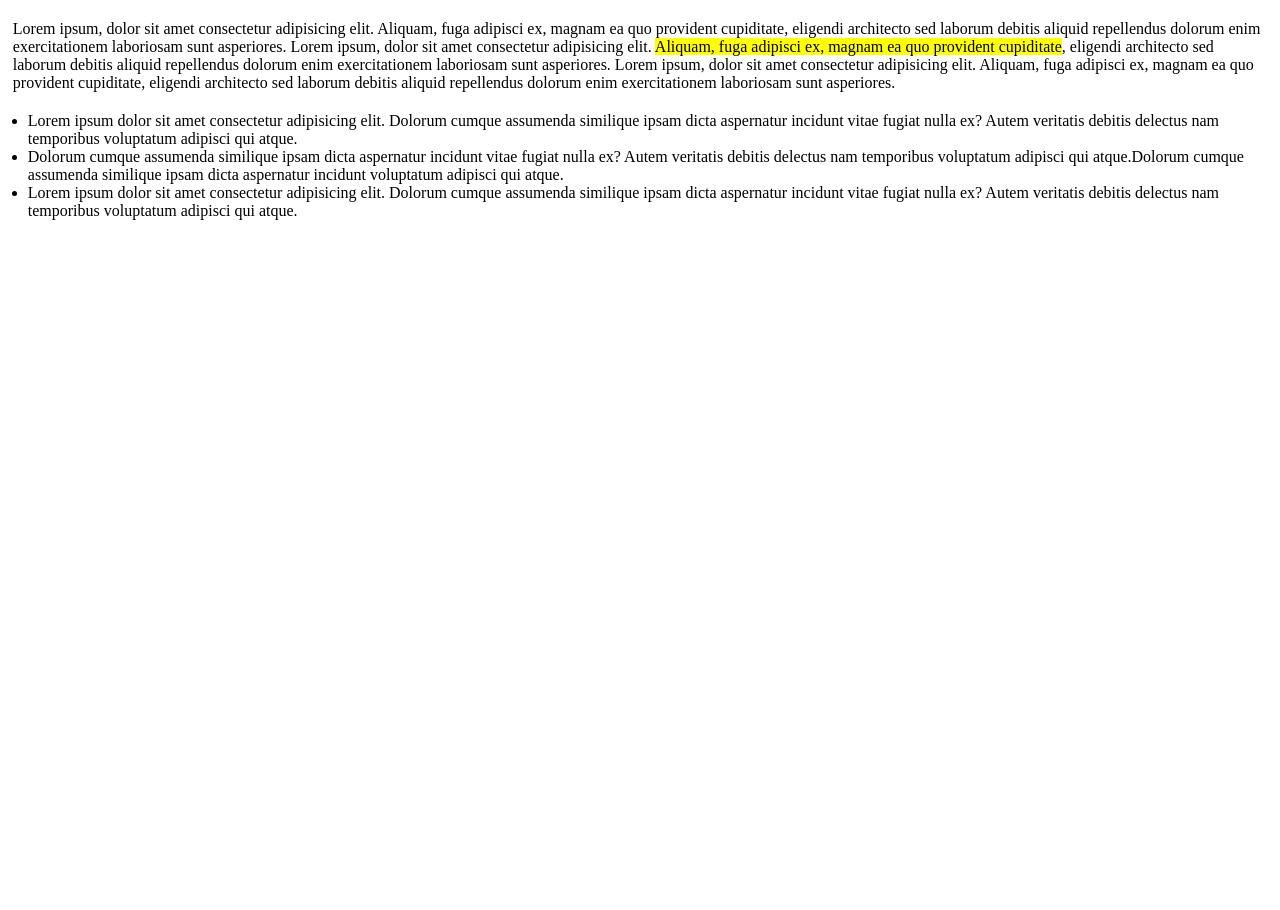
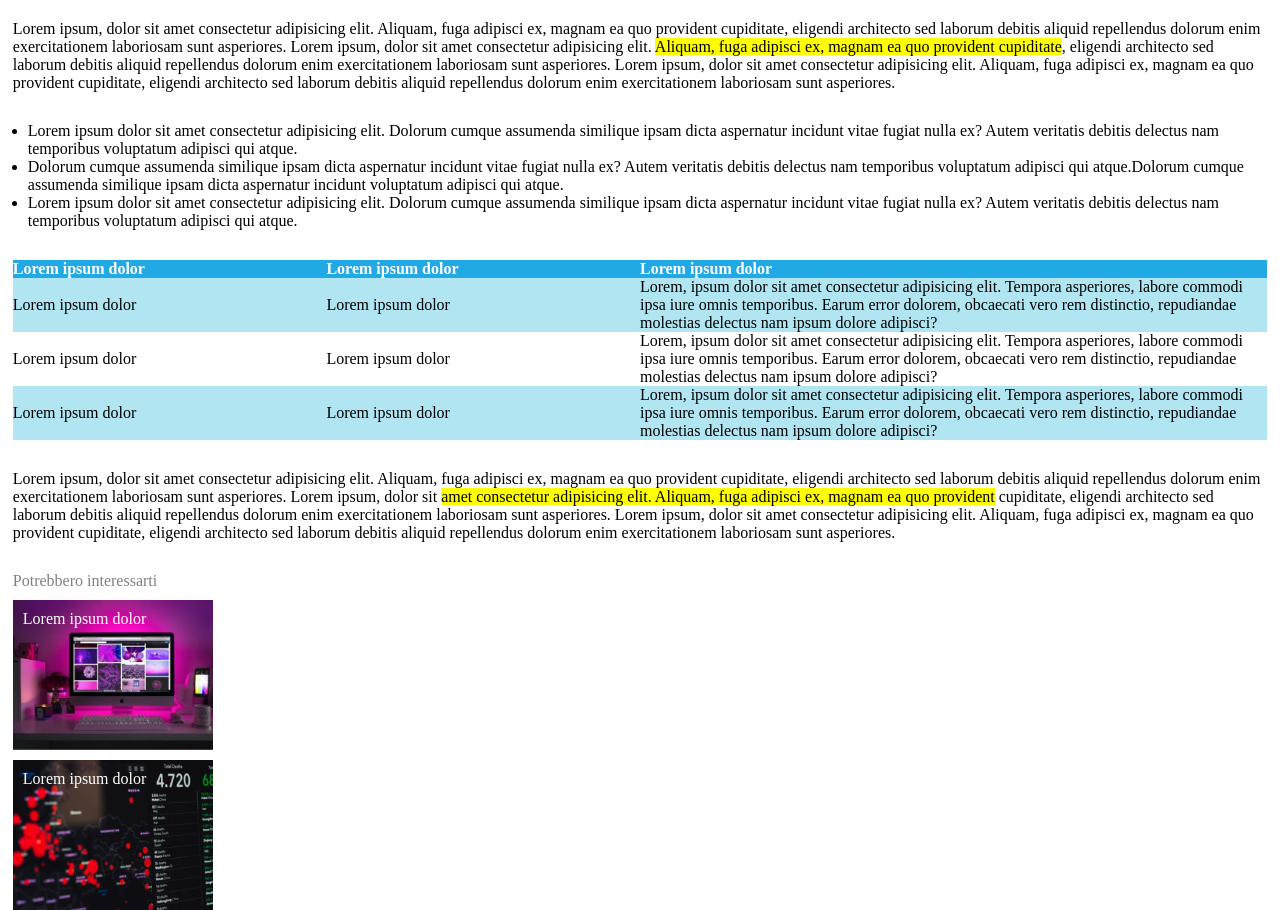
Before and after one commit to MatteoRuggieri2/html-css-booleaner, a plain HTML site: page index.html in a window 1280 px wide. Shown: the part 800-1710 px from the top of the page. Before the commit the page ends 1020 px from the top, so only its background shows below. Drawn offline with Linux system fonts and the light colour scheme.

Commit message:
Completato main e footer

```diff
--- a/CSS/style.css
+++ b/CSS/style.css
@@ -1,4 +1,3 @@
-/*COMMON*/
 *{
     margin: 0;
     padding: 0;
@@ -30,7 +29,6 @@ h1{
 .crediti{
     color: #808080;
     font-size: 25px;
-    margin-top: 10px;
 }
 
 #autore{
@@ -43,8 +41,8 @@ h1{
 }
 
 p{
-    margin-top: 20px;
-    margin-bottom: 20px;
+    margin-top: 30px;
+    margin-bottom: 30px;
 }
 
 .importante{
@@ -54,3 +52,60 @@ p{
 .list{
     margin-left: 15px;
 }
+
+
+/*Tabella*/
+th{
+    text-align: left;
+}
+
+.colonna-larga{
+    width: 50%;
+}
+
+table{
+    width: 100%;
+    border-collapse:collapse;
+    margin-top: 30px;
+}
+
+thead{
+    color: #ffffff;
+    background-color: #20a9e5;
+}
+
+td{
+    height: 50px;
+}
+
+.riga-a{
+    background-color: #b1e5f2;
+}
+
+.riga-b{
+    background-color: #ffffff;
+}
+
+.anteprima{
+    height: 150px;
+    width: 200px;
+    background-size: cover;
+    margin-top: 10px;
+}
+
+.titolo-anteprima{
+    color: #ffffff;
+    padding: 10px;
+}
+
+#anteprima-1{
+    background-image: url(../CSS/img/monitor.jpg);
+}
+
+#anteprima-2{
+    background-image: url(../CSS/img/graph.jpg);
+}
+
+.color-grey{
+    color: #808080;
+}
--- a/index.html
+++ b/index.html
@@ -51,8 +51,63 @@
                 </ul>
             </div>
 
+            <!-- Tabella -->
+            <table>
+                <thead>
+                    <tr>
+                        <th>Lorem ipsum dolor</th>
+                        <th>Lorem ipsum dolor</th>
+                        <th class="colonna-larga">Lorem ipsum dolor</th>
+                    </tr>
+                </thead>
+                <tbody>
+                    <tr class="riga-a">
+                        <td>Lorem ipsum dolor</td>
+                        <td>Lorem ipsum dolor</td>
+                        <td >Lorem, ipsum dolor sit amet consectetur adipisicing elit. Tempora asperiores, labore commodi ipsa iure omnis temporibus. Earum error dolorem, obcaecati vero rem distinctio, repudiandae molestias delectus nam ipsum dolore adipisci?</td>
+                    </tr>
+                    <tr class="riga-b">
+                        <td>Lorem ipsum dolor</td>
+                        <td>Lorem ipsum dolor</td>
+                        <td>Lorem, ipsum dolor sit amet consectetur adipisicing elit. Tempora asperiores, labore commodi ipsa iure omnis temporibus. Earum error dolorem, obcaecati vero rem distinctio, repudiandae molestias delectus nam ipsum dolore adipisci?</td>
+                    </tr>
+                    <tr class="riga-a">
+                        <td>Lorem ipsum dolor</td>
+                        <td>Lorem ipsum dolor</td>
+                        <td>Lorem, ipsum dolor sit amet consectetur adipisicing elit. Tempora asperiores, labore commodi ipsa iure omnis temporibus. Earum error dolorem, obcaecati vero rem distinctio, repudiandae molestias delectus nam ipsum dolore adipisci?</td>
+                    </tr>
+
+                </tbody>
+            </table>
+
+            <!-- Paragrafo 2 -->
+            <p>
+                Lorem ipsum, dolor sit amet consectetur adipisicing elit. Aliquam, fuga adipisci ex, magnam ea quo provident cupiditate, eligendi architecto sed laborum debitis aliquid repellendus dolorum enim exercitationem laboriosam sunt asperiores.
+                Lorem ipsum, dolor sit <span class="importante">amet consectetur adipisicing elit. Aliquam, fuga adipisci ex, magnam ea quo provident</span> cupiditate, eligendi architecto sed laborum debitis aliquid repellendus dolorum enim exercitationem laboriosam sunt asperiores.
+                Lorem ipsum, dolor sit amet consectetur adipisicing elit. Aliquam, fuga adipisci ex, magnam ea quo provident cupiditate, eligendi architecto sed laborum debitis aliquid repellendus dolorum enim exercitationem laboriosam sunt asperiores.
+            </p>
+
         </div>
     </main>
 
+    <!-- Footer -->
+    <footer>
+        <div class="container">
+
+            <!-- Potrebbero interessarti -->
+            <div><span class="color-grey">Potrebbero interessarti</span></div>
+
+            <!-- Anteprima 1 -->
+            <div class="anteprima" id="anteprima-1">
+                <div class="titolo-anteprima">Lorem ipsum dolor</div>
+            </div>
+
+            <!-- Anteprima 2 -->
+            <div class="anteprima" id="anteprima-2">
+                <div class="titolo-anteprima">Lorem ipsum dolor</div>
+            </div>
+        </div>
+    </footer>
+
 </body>
 </html>
```
